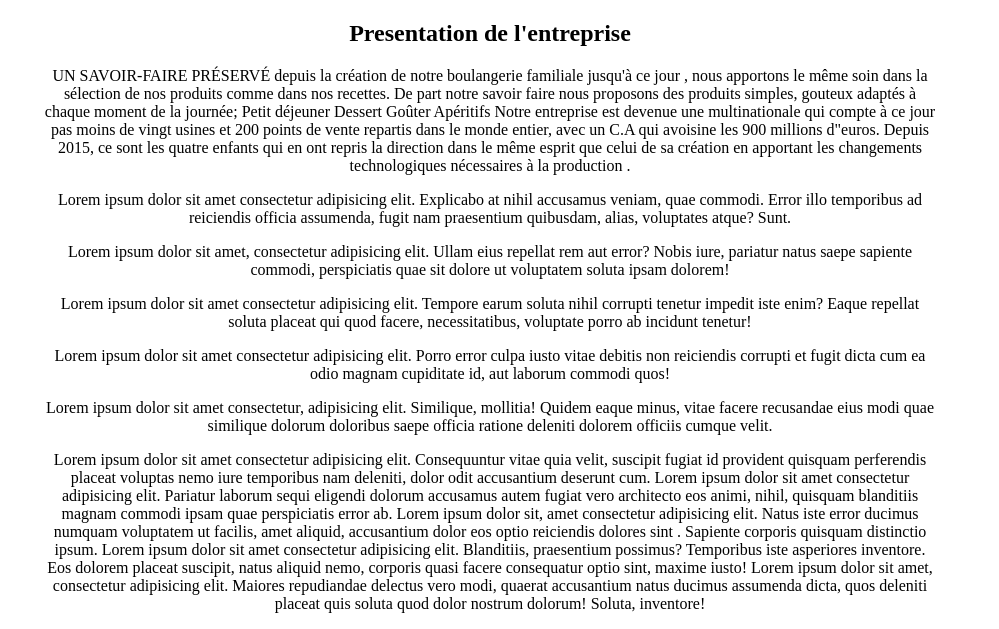
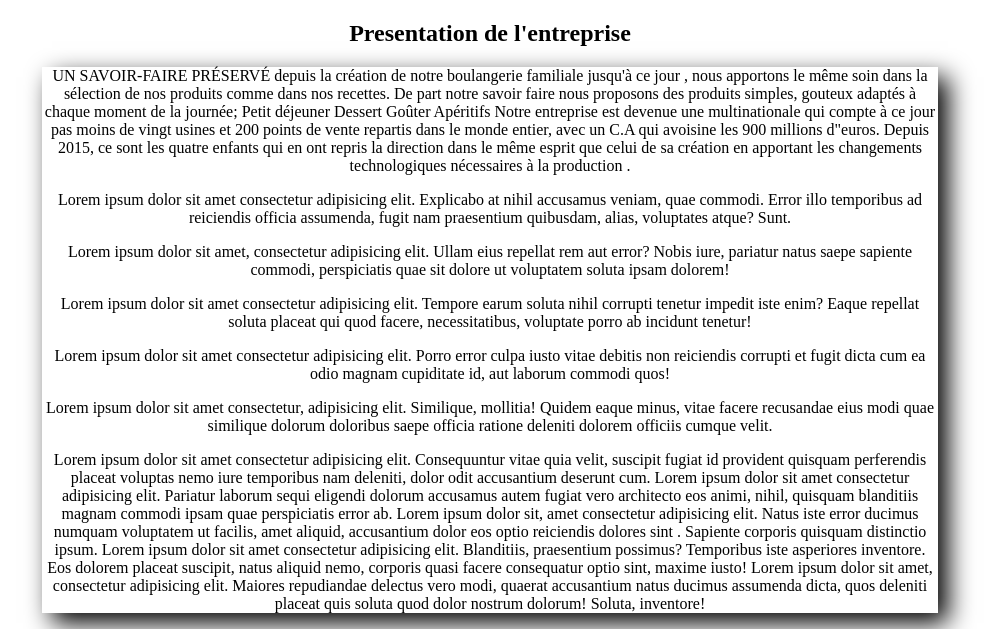
Before and after one commit to MaximeB139/project-groupe, a PHP site: page /php/view/presentation.php in a window 1280 px wide. Shown: the part 210-839 px from the top of the page, without its empty margins (150-1149 px from the left). Run offline with PHP 8.4, Linux system fonts and the light colour scheme.

Commit message:
css presentation

```diff
--- a/assets/css/style.css
+++ b/assets/css/style.css
@@ -25,3 +25,7 @@ body {
     margin-right: 15%;
     text-align: center;
 }
+.presentation{
+    -moz-box-shadow: 10px 10px 24px #000000;
+    -webkit-box-shadow: 10px 10px 24px #000000;
+    box-shadow: 10px 10px 24px #000000;
```
